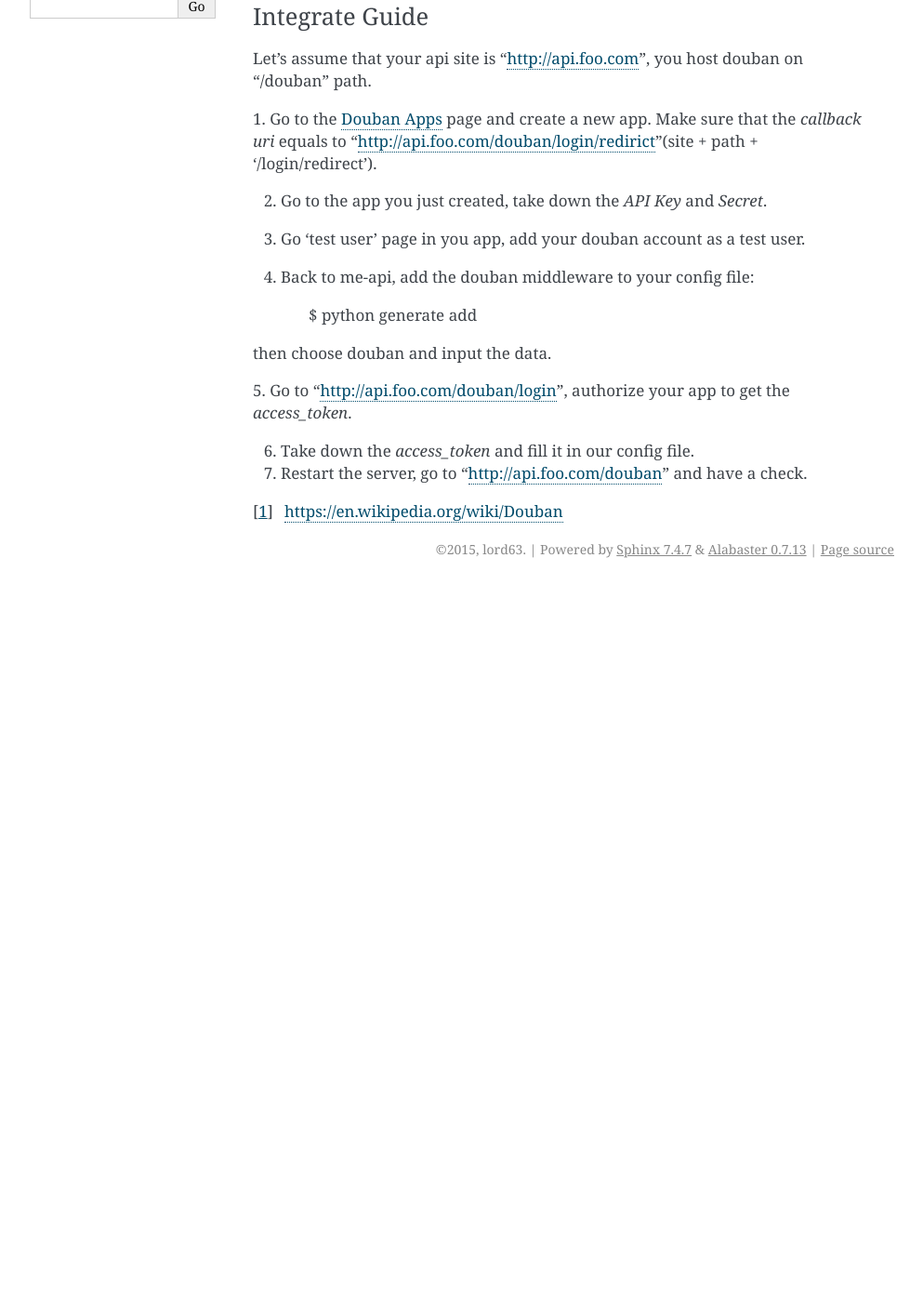
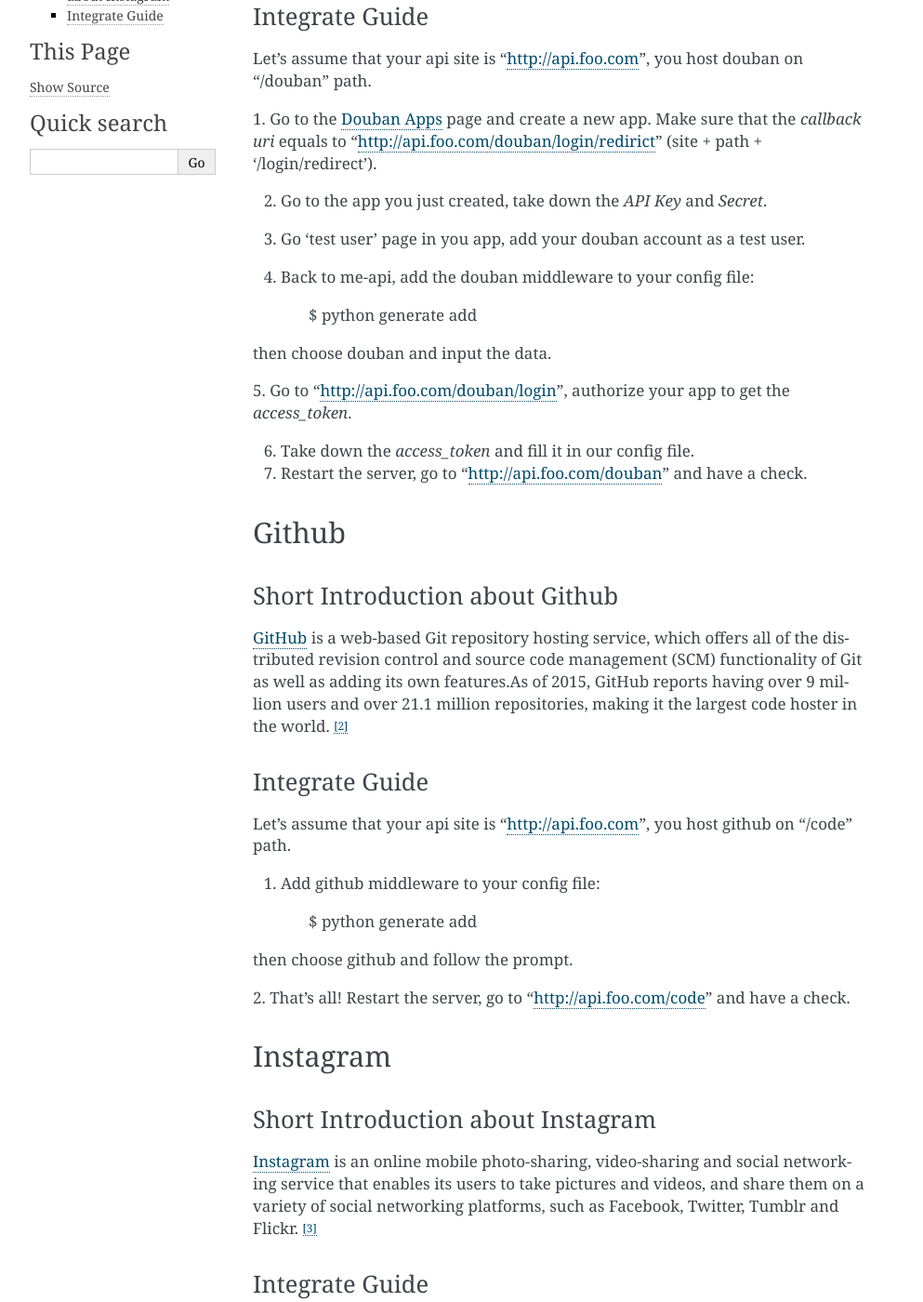
Before and after one commit to lord63/me-api, a Sphinx documentation site: the page built from docs/integrate.rst, in a window 1280 px wide and 1400 px high, scrolled down 340 px. Shown: the whole window at 93% size, without its empty margins (148-1141 px from the left). Built offline with Sphinx 7.4.7, drawn with Linux system fonts in a browser that asks for light colours; before the commit the page ends 970 px from its top, so only the background shows below that; some of the changed text lies outside the part shown.

Commit message:
Update docs for github and instagram

```diff
--- a/docs/integrate.rst
+++ b/docs/integrate.rst
@@ -19,9 +19,9 @@ Integrate Guide
 Let's assume that your api site is "http://api.foo.com", you host douban on
 "/douban" path.
 
-1. Go to the `Douban Apps`_ page and
-create a new app. Make sure that the `callback uri` equals to
-"http://api.foo.com/douban/login/redirict"(site + path + '/login/redirect').
+1. Go to the `Douban Apps`_ page and create a new app. Make sure that the
+`callback uri` equals to "http://api.foo.com/douban/login/redirict"
+(site + path + '/login/redirect').
 
 2. Go to the app you just created, take down the `API Key` and `Secret`.
 
@@ -40,7 +40,76 @@ the `access_token`.
 
 7. Restart the server, go to "http://api.foo.com/douban" and have a check.
 
+Github
+------
+
+Short Introduction about Github
+^^^^^^^^^^^^^^^^^^^^^^^^^^^^^^^
+
+GitHub_ is a web-based Git repository hosting service, which offers all of the
+distributed revision control and source code management (SCM) functionality
+of Git as well as adding its own features.As of 2015, GitHub reports having
+over 9 million users and over 21.1 million repositories, making it the largest
+code hoster in the world. [2]_
+
+Integrate Guide
+^^^^^^^^^^^^^^^
+
+Let's assume that your api site is "http://api.foo.com", you host github on
+"/code" path.
+
+1. Add github middleware to your config file:
+
+    $ python generate add
+
+then choose github and follow the prompt.
+
+2. That's all! Restart the server, go to "http://api.foo.com/code"
+and have a check.
+
+Instagram
+---------
+
+Short Introduction about Instagram
+^^^^^^^^^^^^^^^^^^^^^^^^^^^^^^^^^^
+
+Instagram_ is an online mobile photo-sharing, video-sharing and social
+networking service that enables its users to take pictures and videos,
+and share them on a variety of social networking platforms, such as
+Facebook, Twitter, Tumblr and Flickr. [3]_
+
+Integrate Guide
+^^^^^^^^^^^^^^^
+
+Let's assume that your api site is "http://api.foo.com", you host instagram
+on "/instagram" path.
+
+1. Go to the `Instagram Clients`_ page and create a new client. Make sure that
+the `Redirect URI` equals to "http://api.foo.com/instagram/login/redirict"
+(site + path + '/login/redirect').
+
+2. Go to the app you just created, take down the `API Key` and `Secret`.
+
+3. Back to me-api, add the instagram middleware to your config file:
+
+    $ python generate add
+
+then choose instagram and input the data.
+
+4. Go to "http://api.foo.com/instagram/login", authorize your app to get
+the `access_token`.
+
+5. Take down the `access_token` and fill it in our config file.
+
+6. Restart the server, go to "http://api.foo.com/instagram" and have a check.
+
+
 
 .. _Douban: http://www.douban.com/
 .. [1] https://en.wikipedia.org/wiki/Douban
 .. _`Douban Apps`: http://developers.douban.com/apikey/
+.. _Github: https://github.com/
+.. [2] https://en.wikipedia.org/wiki/GitHub
+.. _Instagram: https://instagram.com/
+.. [3] https://en.wikipedia.org/wiki/Instagram
+.. _Instagram Clients: https://instagram.com/developer/clients/manage/
```
